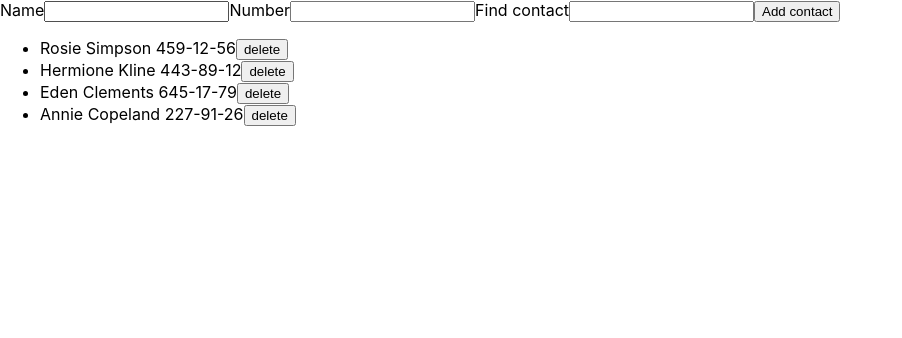
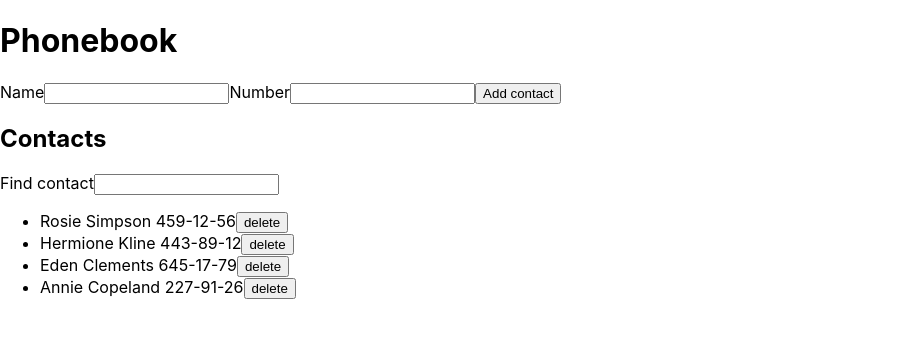
Before and after one commit to VladyslavPrystupa/goit-react-hw-02-phonebook, a React (Create React App) app: page / in a window 1280 px wide. Shown: the top 338 px of the page, without its empty margins (0-902 px from the left). Built offline with nearby package versions, Linux system fonts and the light colour scheme.

Commit message:
made components

```diff
--- a/package.json
+++ b/package.json
@@ -9,6 +9,7 @@
     "@testing-library/user-event": "^13.5.0",
     "modern-normalize": "^1.1.0",
     "nanoid": "^4.0.1",
+    "notiflix": "^3.2.6",
     "react": "^18.1.0",
     "react-dom": "^18.1.0",
     "react-scripts": "5.0.1",
--- a/src/components/App.jsx
+++ b/src/components/App.jsx
@@ -1,5 +1,8 @@
 import { Component } from 'react';
-import { nanoid } from 'nanoid';
+// import { nanoid } from 'nanoid';
+import { ContactForm } from './ContactForm/ContactForm';
+import { Filter } from './Filter/Filter';
+import { ContactList } from './ContactList/ContactList';
 
 export class App extends Component {
   state = {
@@ -9,30 +12,7 @@ export class App extends Component {
       { id: 'id-3', name: 'Eden Clements', number: '645-17-79' },
       { id: 'id-4', name: 'Annie Copeland', number: '227-91-26' },
     ],
-    name: '',
-    number: '',
     filter: '',
-  };
-
-  onContactAdd = evt => {
-    evt.preventDefault();
-    const { name, number, contacts } = this.state;
-    const contact = {
-      name,
-      number,
-      id: nanoid(10),
-    };
-
-    const namesOfContacts = contacts.map(contact => contact.name);
-    if (namesOfContacts.includes(name)) {
-      this.reset();
-      return alert('you have this contact name');
-    }
-
-    this.setState(prevState => {
-      return { contacts: [contact, ...prevState.contacts] };
-    });
-    this.reset();
   };
 
   handleChange = evt => {
@@ -40,7 +20,13 @@ export class App extends Component {
     this.setState({ [name]: value });
   };
 
-  onDeleteContact = id => {
+  contactsUpd = newContact => {
+    this.setState(prevState => {
+      return { contacts: [newContact, ...prevState.contacts] };
+    });
+  };
+
+  onContactDelete = id => {
     const indexOfContact = this.state.contacts.findIndex(
       contact => contact.id === id
     );
@@ -50,15 +36,8 @@ export class App extends Component {
     });
   };
 
-  reset = () => {
-    this.setState({
-      name: '',
-      number: '',
-    });
-  };
-
   render() {
-    const { name, number, filter, contacts } = this.state;
+    const { filter, contacts } = this.state;
 
     const filteredName = filter.toLocaleLowerCase();
     const filteredContacts = contacts.filter(contact =>
@@ -67,58 +46,15 @@ export class App extends Component {
 
     return (
       <>
-        <form onSubmit={this.onContactAdd}>
-          <label>
-            Name
-            <input
-              onChange={this.handleChange}
-              value={name}
-              type="text"
-              name="name"
-              pattern="^[a-zA-Zа-яА-Я]+(([' -][a-zA-Zа-яА-Я ])?[a-zA-Zа-яА-Я]*)*$"
-              title="Name may contain only letters, apostrophe, dash and spaces. For example Adrian, Jacob Mercer, Charles de Batz de Castelmore d'Artagnan"
-              required
-            />
-          </label>
-          <label>
-            Number
-            <input
-              onChange={this.handleChange}
-              value={number}
-              type="tel"
-              name="number"
-              pattern="\+?\d{1,4}?[-.\s]?\(?\d{1,3}?\)?[-.\s]?\d{1,4}[-.\s]?\d{1,4}[-.\s]?\d{1,9}"
-              title="Phone number must be digits and can contain spaces, dashes, parentheses and can start with +"
-              required
-            />
-          </label>
-          <label>
-            Find contact
-            <input
-              onChange={this.handleChange}
-              type="text"
-              name="filter"
-              value={filter}
-            />
-          </label>
-          <button type="submit">Add contact</button>
-        </form>
+        <h1>Phonebook</h1>
+        <ContactForm contacts={contacts} contactsUpd={this.contactsUpd} />
 
-        <ul>
-          {filteredContacts.map(contact => {
-            return (
-              <li key={contact.id}>
-                {contact.name} {contact.number}
-                <button
-                  type="button"
-                  onClick={() => this.onDeleteContact(contact.id)}
-                >
-                  delete
-                </button>
-              </li>
-            );
-          })}
-        </ul>
+        <h2>Contacts</h2>
+        <Filter filter={filter} onHandleChange={this.handleChange} />
+        <ContactList
+          filteredContacts={filteredContacts}
+          onDeleteContact={this.onContactDelete}
+        />
       </>
     );
   }
--- /dev/null
+++ b/src/components/ContactForm/ContactForm.jsx
@@ -0,0 +1,91 @@
+import { Component } from 'react';
+import { nanoid } from 'nanoid';
+import PropTypes from 'prop-types';
+import Notiflix from 'notiflix';
+
+export class ContactForm extends Component {
+  state = {
+    name: '',
+    number: '',
+  };
+
+  handleChange = evt => {
+    const { name, value } = evt.target;
+    this.setState({ [name]: value });
+  };
+
+  onContactAdd = evt => {
+    evt.preventDefault();
+    const { name, number } = this.state;
+    const { contacts, contactsUpd } = this.props;
+
+    const contact = {
+      name,
+      number,
+      id: nanoid(10),
+    };
+
+    const namesOfContacts = contacts.map(contact => contact.name);
+    if (namesOfContacts.includes(name)) {
+      this.reset();
+      return Notiflix.Notify.failure('you already have this contact name');
+    }
+
+    this.reset();
+
+    contactsUpd(contact);
+  };
+
+  reset = () => {
+    this.setState({
+      name: '',
+      number: '',
+    });
+  };
+
+  render() {
+    const { name, number } = this.state;
+
+    return (
+      <form onSubmit={this.onContactAdd}>
+        <label>
+          Name
+          <input
+            onChange={this.handleChange}
+            value={name}
+            type="text"
+            name="name"
+            pattern="^[a-zA-Zа-яА-Я]+(([' -][a-zA-Zа-яА-Я ])?[a-zA-Zа-яА-Я]*)*$"
+            title="Name may contain only letters, apostrophe, dash and spaces. For example Adrian, Jacob Mercer, Charles de Batz de Castelmore d'Artagnan"
+            required
+          />
+        </label>
+        <label>
+          Number
+          <input
+            onChange={this.handleChange}
+            value={number}
+            type="tel"
+            name="number"
+            pattern="\+?\d{1,4}?[-.\s]?\(?\d{1,3}?\)?[-.\s]?\d{1,4}[-.\s]?\d{1,4}[-.\s]?\d{1,9}"
+            title="Phone number must be digits and can contain spaces, dashes, parentheses and can start with +"
+            required
+          />
+        </label>
+
+        <button type="submit">Add contact</button>
+      </form>
+    );
+  }
+}
+
+ContactForm.propTypes = {
+  contacts: PropTypes.arrayOf(
+    PropTypes.exact({
+      id: PropTypes.string.isRequired,
+      name: PropTypes.string.isRequired,
+      number: PropTypes.string.isRequired,
+    })
+  ),
+  contactsUpd: PropTypes.func.isRequired,
+};
--- /dev/null
+++ b/src/components/ContactList/ContactList.jsx
@@ -0,0 +1,24 @@
+import { ContactListItem } from '../ContactListItem/ContactListItem';
+import PropTypes from 'prop-types';
+
+export const ContactList = ({ filteredContacts, onDeleteContact }) => {
+  return (
+    <ul>
+      <ContactListItem
+        filteredContacts={filteredContacts}
+        onDeleteContact={onDeleteContact}
+      />
+    </ul>
+  );
+};
+
+ContactList.propTypes = {
+  filteredContacts: PropTypes.arrayOf(
+    PropTypes.exact({
+      id: PropTypes.string.isRequired,
+      name: PropTypes.string.isRequired,
+      number: PropTypes.string.isRequired,
+    })
+  ),
+  onDeleteContact: PropTypes.func.isRequired,
+};
--- /dev/null
+++ b/src/components/ContactListItem/ContactListItem.jsx
@@ -0,0 +1,25 @@
+import PropTypes from 'prop-types';
+
+export const ContactListItem = ({ filteredContacts, onDeleteContact }) => {
+  return filteredContacts.map(contact => {
+    return (
+      <li key={contact.id}>
+        {contact.name} {contact.number}
+        <button type="button" onClick={() => onDeleteContact(contact.id)}>
+          delete
+        </button>
+      </li>
+    );
+  });
+};
+
+ContactListItem.propTypes = {
+  filteredContacts: PropTypes.arrayOf(
+    PropTypes.exact({
+      id: PropTypes.string.isRequired,
+      name: PropTypes.string.isRequired,
+      number: PropTypes.string.isRequired,
+    })
+  ),
+  onDeleteContact: PropTypes.func.isRequired,
+};
--- /dev/null
+++ b/src/components/Filter/Filter.jsx
@@ -0,0 +1,13 @@
+export const Filter = ({ onHandleChange, filter }) => {
+  return (
+    <label>
+      Find contact
+      <input
+        onChange={onHandleChange}
+        type="text"
+        name="filter"
+        value={filter}
+      />
+    </label>
+  );
+};
```
Also changed, not shown: src/components/ContactForm/ContactForm.styled.jsx (added), src/components/ContactList/ContactList.styled.jsx (added), src/components/ContactListItem/ContactListItem.styled.jsx (added), 1 other file (tests, documents, lock files or other folders).
